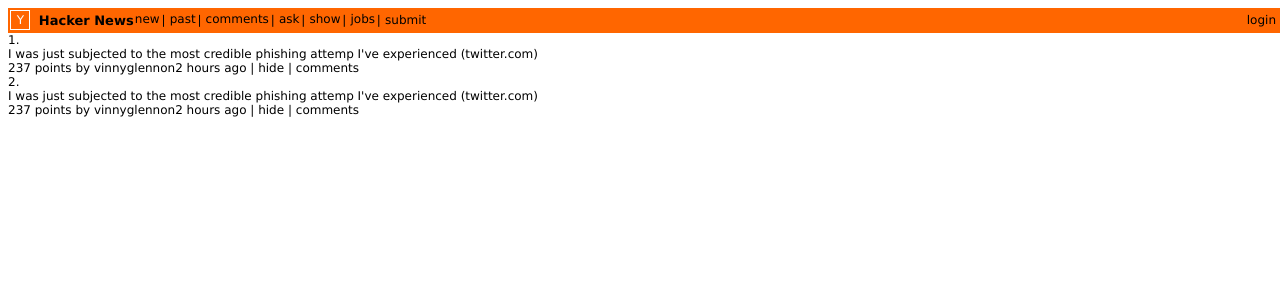
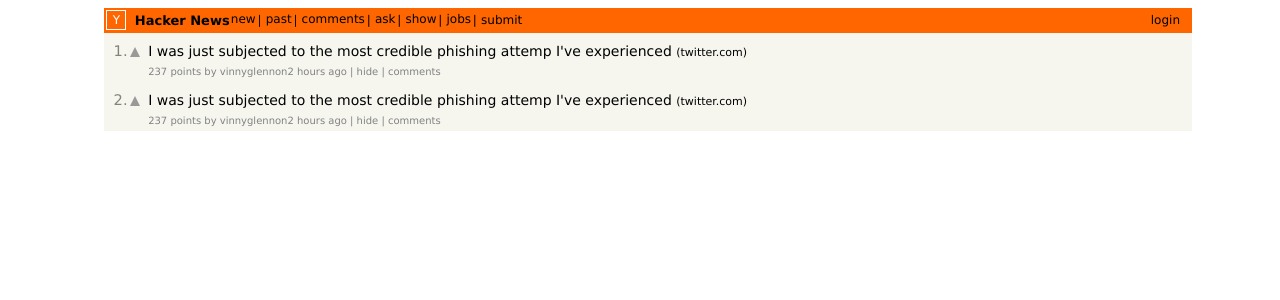
Before and after one commit to jagajastic/bycoin-hacker-news, an Angular app: page / in a window 1280 px wide. Shown: the top 300 px of the page. Built offline with nearby package versions, Linux system fonts and the light colour scheme.

Commit message:
add main content styles

```diff
--- a/src/styles.css
+++ b/src/styles.css
@@ -8,6 +8,10 @@
   width: 100%;
   font-family: Verdana, Geneva, Tahoma, sans-serif;
   font-size: 12px;
+}
+
+.main-container {
+  background-color: #f6f6ef;
 }
 
 a,
@@ -93,13 +97,63 @@
   padding-left: 0.7rem;
 }
 
+/* main content */
+
+.main-content-container a:visited {
+  color: #828282;
+}
+
+.main-content-container {
+  font-size: 10.5pt;
+  line-height: 14pt;
+}
+
+.list-number {
+  display: flex;
+  flex-direction: row;
+}
+
+/* triangle shade */
+.shape {
+  width: 0;
+  height: 0;
+  border-left: 5px solid transparent;
+  border-right: 5px solid transparent;
+  border-bottom: 10px solid #999999;
+  position: relative;
+  top: 5px;
+  margin-right: 0.7rem;
+  margin-left: 0.18rem;
+}
+
+.main-content {
+  display: flex;
+  flex-direction: row;
+  margin: 0.8rem;
+}
+
+.sub-title {
+  font-size: 10px;
+  color: #828282;
+}
+
+.number {
+  font-size: 11pt;
+  color: #828282;
+}
+
+.twitter {
+  font-size: 11px;
+  color: #828282;
+}
+
 /* Desktop view */
 @media screen and (min-width: 780px) {
   body {
     padding: 8px;
   }
   .main-container {
-    width: 100%;
+    width: 85%;
     margin: auto;
   }
 
```
